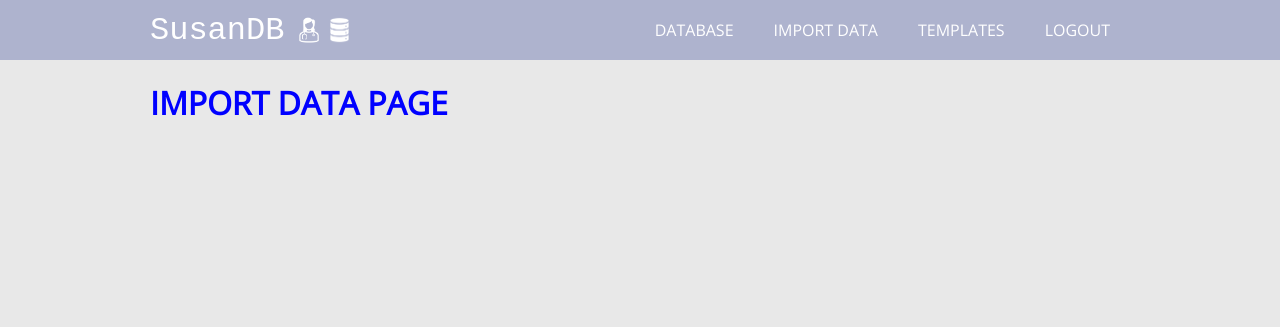
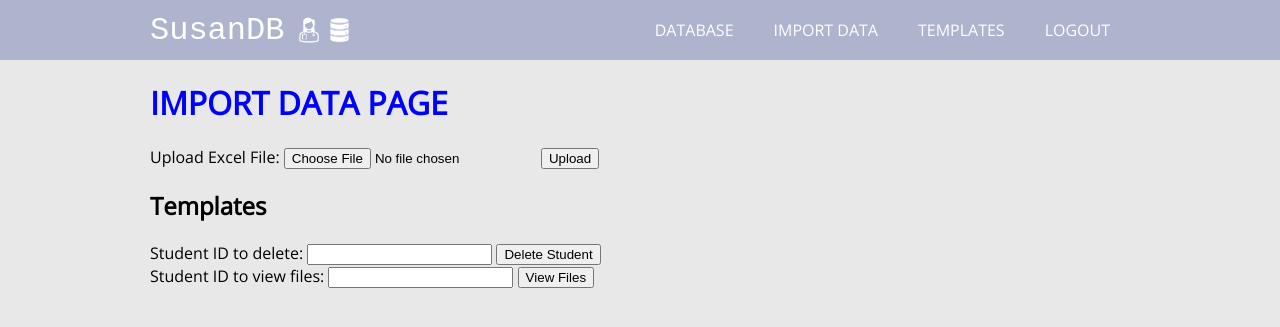
Before and after one commit to AlyssaRSchaefer/SusanDB, a Flask app: page /import in a window 1280 px wide. Shown: the top 327 px of the page. Run offline with Flask 3, Linux system fonts and the light colour scheme; parts of the project's set-up code (start-up, migrations or seed data) failed here and were passed over.

Commit message:
finish details page, work on deleting student

```diff
--- a/app.py
+++ b/app.py
@@ -12,6 +12,9 @@ from openpyxl import load_workbook
 from openpyxl.utils import get_column_letter
 from io import BytesIO
 import re
+from werkzeug.utils import secure_filename
+import shutil
+import requests
 
 from onedrive_utils import get_user_profile, download_file_from_share_url, update_file_from_share_url
 
@@ -134,6 +137,211 @@ def database():
 def import_data():
     return render_template('import.html')
 
+@app.route('/upload-excel', methods=['POST'])
+def upload_excel():
+    if 'excel_file' not in request.files:
+        return "No file part", 400
+    file = request.files['excel_file']
+    if file.filename == '':
+        return "No selected file", 400
+
+    if file and allowed_file(file.filename):
+        #handle file saving and processing
+        filename = secure_filename(file.filename)
+        file.save(os.path.join(app.config['UPLOAD_FOLDER'], filename))
+        return "File uploaded", 200
+    return "Invalid file type", 400
+
+def upload_file_to_share_url(access_token, file_path, upload_url):
+    headers = {
+        'Authorization': f'Bearer {access_token}',
+    }
+    with open(file_path, 'rb') as file_data:
+        response = requests.put(upload_url, headers=headers, data=file_data)
+    if response.status_code == 200:
+        return {"message": "File uploaded successfully"}
+    else:
+        return {"error": f"Failed to upload file: {response.status_code}"}
+
+@app.route('/delete-student', methods=['POST'])
+def delete_student():
+    data = request.get_json()
+    student_id = data.get('id')
+
+    if not student_id:
+        return jsonify({"error": "Invalid student ID"}), 400
+
+    # Download database file
+    file_content = download_file_from_share_url(session.get("access_token"), STUDENT_DB_URL)
+
+    if file_content is None:
+        return jsonify({"error": "Failed to download database (file content is None)"}), 500
+
+    print("File size:", len(file_content))  # Debug: check if data is actually downloaded
+
+    # Save and verify content
+    with tempfile.NamedTemporaryFile(delete=False, suffix=".db") as temp_db:
+        temp_db.write(file_content)
+        temp_db_path = temp_db.name
+
+    print("Database file saved to:", temp_db_path)
+
+    # Try opening the database
+    try:
+        conn = sqlite3.connect(temp_db_path)
+        cursor = conn.cursor()
+
+        # Verify database integrity
+        cursor.execute("PRAGMA integrity_check;")
+        check_result = cursor.fetchone()
+        print("PRAGMA integrity_check result:", check_result)
+
+        cursor.execute("SELECT COUNT(*) FROM students;")
+        student_count = cursor.fetchone()
+        print("Number of students in DB before deletion:", student_count)
+
+        # Ensure student ID is an integer
+        print(f"Received student ID: {student_id}, type: {type(student_id)}")
+        student_id = int(student_id)
+
+        # Check if student exists
+        cursor.execute("SELECT * FROM students WHERE id = ?", (student_id,))
+        result = cursor.fetchone()
+
+        if result is None:
+            print(f"Student ID {student_id} not found in database.")  # Debugging line
+            conn.close()
+            return jsonify({"error": "Student not found"}), 404
+        else:
+            print(f"Found student: {result}")  # Debugging line
+
+        # Delete student
+        cursor.execute("DELETE FROM students WHERE id = ?", (student_id,))
+        conn.commit()
+        print("Database file modified time:", os.path.getmtime(temp_db_path))
+
+        # Verify deletion
+        cursor.execute("SELECT * FROM students WHERE id = ?", (student_id,))
+        after_delete = cursor.fetchone()
+
+        if after_delete is None:
+            print(f"Student ID {student_id} successfully deleted.")
+        else:
+            print(f"ERROR: Student ID {student_id} still exists after deletion!")
+
+        # Check student count after deletion
+        cursor.execute("SELECT COUNT(*) FROM students;")
+        student_count_after = cursor.fetchone()
+        print("Number of students in DB after deletion:", student_count_after)
+
+        conn.close()
+
+        # Upload the modified database back to OneDrive (if needed)
+        upload_response = upload_file_to_share_url(session.get("access_token"), temp_db_path, STUDENT_DB_URL)
+        if "error" in upload_response:
+            return jsonify(upload_response), 500
+
+        print("Successfully uploaded the modified file to OneDrive.")
+        return jsonify({"message": "Student deleted successfully"}), 200
+
+    except Exception as e:
+        print("Error opening or modifying database:", e)
+        return jsonify({"error": f"Database error: {e}"}), 500
+
+"""
+@app.route('/delete-student', methods=['POST'])
+def delete_student():
+    data = request.get_json()
+    student_id = data.get('id')
+
+    if not student_id:
+        return jsonify({"error": "Invalid student ID"}), 400
+
+    # Download database file
+    file_content = download_file_from_share_url(session.get("access_token"), STUDENT_DB_URL)
+
+    if file_content is None:
+        return jsonify({"error": "Failed to download database (file content is None)"}), 500
+
+    print("File size:", len(file_content))  # Debug: check if data is actually downloaded
+
+    # Save and verify content
+    with tempfile.NamedTemporaryFile(delete=False, suffix=".db") as temp_db:
+        temp_db.write(file_content)
+        temp_db_path = temp_db.name
+
+    print("Database file saved to:", temp_db_path)
+
+    # Try opening the database
+    try:
+        conn = sqlite3.connect(temp_db_path)
+        cursor = conn.cursor()
+
+        # Verify database integrity
+        cursor.execute("PRAGMA integrity_check;")
+        check_result = cursor.fetchone()
+        print("PRAGMA integrity_check result:", check_result)
+
+        cursor.execute("SELECT COUNT(*) FROM students;")
+        student_count = cursor.fetchone()
+        print("Number of students in DB before deletion:", student_count)
+
+        # Ensure student ID is an integer
+        print(f"Received student ID: {student_id}, type: {type(student_id)}")
+        student_id = int(student_id)
+
+        # Check if student exists
+        cursor.execute("SELECT * FROM students WHERE id = ?", (student_id,))
+        result = cursor.fetchone()
+
+        if result is None:
+            print(f"Student ID {student_id} not found in database.")  # Debugging line
+            conn.close()
+            return jsonify({"error": "Student not found"}), 404
+        else:
+            print(f"Found student: {result}")  # Debugging line
+
+        # Delete student
+        cursor.execute("DELETE FROM students WHERE id = ?", (student_id,))
+        conn.commit()
+        print("Database file modified time:", os.path.getmtime(temp_db_path))
+        # Verify deletion
+        cursor.execute("SELECT * FROM students WHERE id = ?", (student_id,))
+        after_delete = cursor.fetchone()
+
+        if after_delete is None:
+            print(f"Student ID {student_id} successfully deleted.")
+        else:
+            print(f"ERROR: Student ID {student_id} still exists after deletion!")
+
+        # Check student count after deletion
+        cursor.execute("SELECT COUNT(*) FROM students;")
+        student_count_after = cursor.fetchone()
+        print("Number of students in DB after deletion:", student_count_after)
+
+        conn.close()
+        return jsonify({"message": "Student deleted successfully"}), 200
+
+    except Exception as e:
+        print("Error opening or modifying database:", e)
+        return jsonify({"error": f"Database error: {e}"}), 500
+"""
+
+
+@app.route('/get-student-files', methods=['POST'])
+def get_student_files():
+    data = request.get_json()
+    student_id = data.get('id')
+
+    if student_id:
+        # Fetch associated files from database or storage
+        files = [{"id": 1, "name": "File1.xlsx"}, {"id": 2, "name": "File2.pdf"}]  # Replace with actual file fetching
+        return jsonify(files), 200
+    return "Invalid student ID", 400
+
+
+
+"""
 def get_templates():
     templates_dict = {}
 
@@ -160,7 +368,7 @@ def get_templates():
 def get_all_fields():
     all_fields=['id', 'name', 'age', 'grade', 'favorite_subject', 'email', 'gpa', 'extracurricular']
     return all_fields
-
+"""
 @app.route('/generate_report')
 def generate_report():
     #TODO: LOAD IN DYNAMICALLY
@@ -357,14 +565,28 @@ def layout():
                            heading="Layout",
                            back_link="/database")
 
-@app.route('/details')
-def details():
+"""
+@app.route('/details<int:student_id>')
+def details(student_id):
+    print(f"Received student_id: {student_id}")
     selected_students = session.get('selected_students', [])
     students = get_students_by_ids(selected_students)
+    print(f"Student: {students}")
     return render_template('auxiliary/details.html',
-                           heading=students[0]["name"],  # Assuming only one student
+                           heading=students[0]["name"],  #Assuming only one student
                            back_link="/database",
                            student=students)
+"""
+@app.route('/details/<int:student_id>')
+def details(student_id):
+    print(f"Received student_id: {student_id}")
+    students = get_students_by_ids([student_id])  #fetch student by ID
+    if not students:
+        return "Student not found", 404
+    return render_template('auxiliary/details.html',
+                           heading=students[0]["name"],
+                           back_link="/database",
+                           student=students[0])  #pass only the first student
 
 @app.route('/generate-report')
 def generate_report2():
@@ -497,6 +719,7 @@ msal_app = _build_msal_app()
 
 # Main entry point
 if __name__ == '__main__':
+    """
     # Start Flask server in a separate thread
     flask_thread = threading.Thread(target=start_flask)
     flask_thread.daemon = True
@@ -505,3 +728,5 @@ if __name__ == '__main__':
     # Create a PyWebView window to load the Flask app
     webview.create_window('SusanDB', 'http://127.0.0.1:5000')
     webview.start()
+    """
+    app.run(port=5000, debug=True)
--- a/static/js/database.js
+++ b/static/js/database.js
@@ -195,7 +195,7 @@ function openDetailsPage(){
 
     storeSelectedStudents()
     .then(() => {
-        window.location.href = '/details';
+        window.location.href = '/details/' + selectedStudents[0]; //adds the id onto the end to dynamically find the webpage for a particular student
     })
     .catch(error => console.error('Error:', error));
 }
@@ -321,6 +321,122 @@ document.getElementById("database-filter-field").addEventListener("change", func
     populateValueSelect(selectedField);
 });
 
+function uploadExcelFile() {
+    const fileInput = document.getElementById("upload-excel");
+    const file = fileInput.files[0];
+
+    if (!file) {
+        alert("Please select a file to upload.");
+        return;
+    }
+
+    const formData = new FormData();
+    formData.append("excel_file", file);
+
+    fetch('/upload-excel', {
+        method: 'POST',
+        body: formData
+    })
+    .then(response => response.ok ? alert("File uploaded successfully.") : alert("Error uploading file."))
+    .catch(error => console.error('Error:', error));
+}
+
+function deleteStudent()
+{
+    window.location.href = "/database"; //redirect to database.html
+    let studentID = document.getElementById("student-id").value.trim(); //remove whitespace
+    if (studentID === "")
+    {
+        alert("Please provide a student ID.");
+        return;
+    }
+
+    studentID = Number(studentID);
+    if (isNaN(studentID))
+    {
+        alert("Invalid student ID. Please enter a valid number.");
+        return;
+    }
+    fetch('/delete-student', {
+        method: 'POST',
+        headers: { 'Content-Type': 'application/json' },
+        body: JSON.stringify({ id: studentID })
+    })
+    .then(response => response.json())
+    .then(data =>
+    {
+        if (data.error)
+        {
+            alert("Error: " + data.error);
+        }
+        else
+        {
+            alert(data.message);
+            //find the row in #database-body and remove it
+            const tableBody = document.getElementById("database-body");
+            if (tableBody)
+            {
+                Console.log("Found tableBody")
+                const rows = tableBody.getElementsByTagName("tr");
+
+                for (let i = 0; i < rows.length; i++)
+                {
+                    const cells = rows[i].getElementsByTagName("td");
+
+                    if (cells.length > 0 && cells[0].textContent.trim() === studentID)
+                    {
+                        tableBody.removeChild(rows[i]);
+                        break;
+                    }
+                }
+            }
+            else
+            {
+                Console.log("Did not find tableBody")
+            }
+        }
+    })
+    .catch(error =>
+    {
+        console.error('Error:', error);
+        alert("An error occurred while deleting the student.");
+    });
+}
+
+function listStudentFiles() {
+    const studentID = document.getElementById("view-files-id").value;
+
+    if (!studentID) {
+        alert("Please provide a student ID.");
+        return;
+    }
+
+    fetch('/get-student-files', {
+        method: 'POST',
+        headers: {
+            'Content-Type': 'application/json'
+        },
+        body: JSON.stringify({ id: studentID })
+    })
+    .then(response => response.json())
+    .then(files => {
+        const filesList = document.getElementById("student-files-list");
+        filesList.innerHTML = ''; //clear previous files
+
+        if (files.length > 0) {
+            files.forEach(file => {
+                const fileLink = document.createElement("a");
+                fileLink.href = `/download-file/${file.id}`;
+                fileLink.innerText = file.name;
+                filesList.appendChild(fileLink);
+            });
+        } else {
+            filesList.innerText = "No files found for this student.";
+        }
+    })
+    .catch(error => console.error('Error:', error));
+}
+
 window.onload = () => {
     fetchColumns();
     fetchData();
--- a/templates/import.html
+++ b/templates/import.html
@@ -2,7 +2,36 @@
 {% block title %}Import Data Page{% endblock %}
 
 {% block content %}
-    <div class="import">
-        <h1>IMPORT DATA PAGE</h1>
+<div class="import">
+    <h1>IMPORT DATA PAGE</h1>
+
+    <!-- Excel File Upload Section -->
+    <div class="upload-section">
+        <label for="upload-excel">Upload Excel File:</label>
+        <input type="file" id="upload-excel" accept=".xlsx">
+        <button onclick="uploadExcelFile()">Upload</button>
     </div>
+
+    <!-- Template Display Section -->
+    <div class="template-section">
+        <h2>Templates</h2>
+        <ul id="templates-list"></ul>
+    </div>
+
+    <!-- Delete Student Section -->
+    <div class="delete-student-section">
+        <label for="student-id">Student ID to delete:</label>
+        <input type="text" id="student-id">
+        <button onclick="deleteStudent()">Delete Student</button>
+    </div>
+
+    <!-- Associated Files Section -->
+    <div class="files-section">
+        <label for="view-files-id">Student ID to view files:</label>
+        <input type="text" id="view-files-id">
+        <button onclick="listStudentFiles()">View Files</button>
+        <div id="student-files-list"></div>
+    </div>
+</div>
+<script src="static/js/database.js"></script>
 {% endblock %}
```
Also changed, not shown: templates/auxiliary/details.html (+38 -4 lines).
